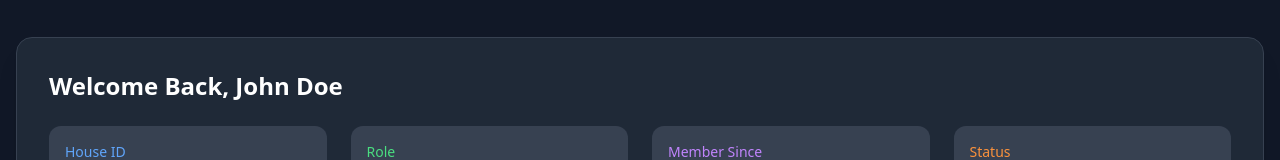
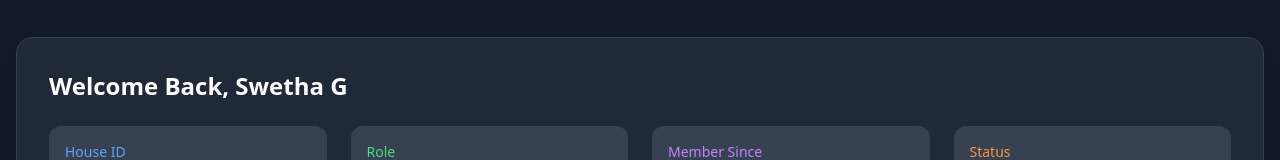
Before and after one commit to swethanandakumarvh/Neiborhood, a React (Vite) app: page / in a window 1280 px wide. Shown: the part 508-668 px from the top of the page. Built offline with nearby package versions, Linux system fonts and the light colour scheme.

Commit message:
Update Dashboard to show Swetha G

```diff
--- a/src/components/Dashboard.tsx
+++ b/src/components/Dashboard.tsx
@@ -4,7 +4,7 @@ import { User } from '../types';
 
 const mockUser: User = {
   id: '1',
-  name: 'John Doe',
+  name: 'Swetha G',
   houseId: 'A-101',
   role: 'resident',
   moveInDate: new Date('2023-01-01'),
```
